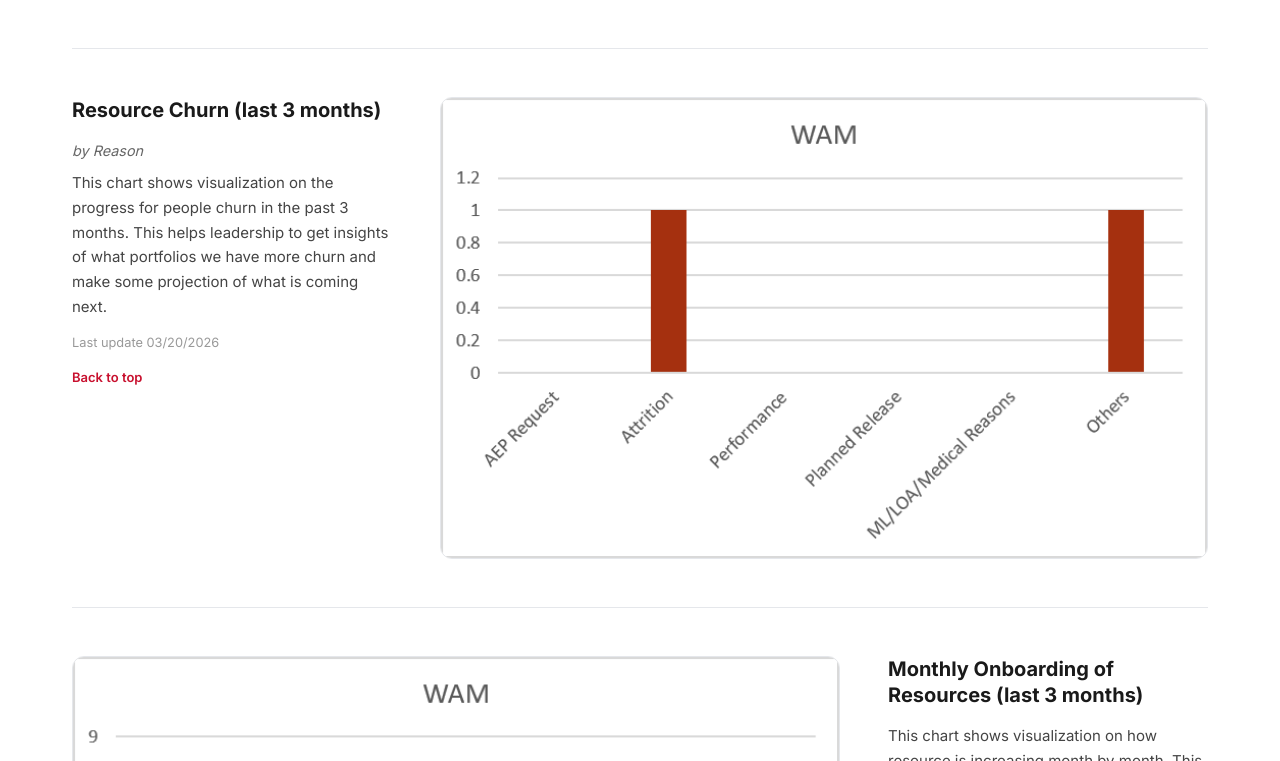
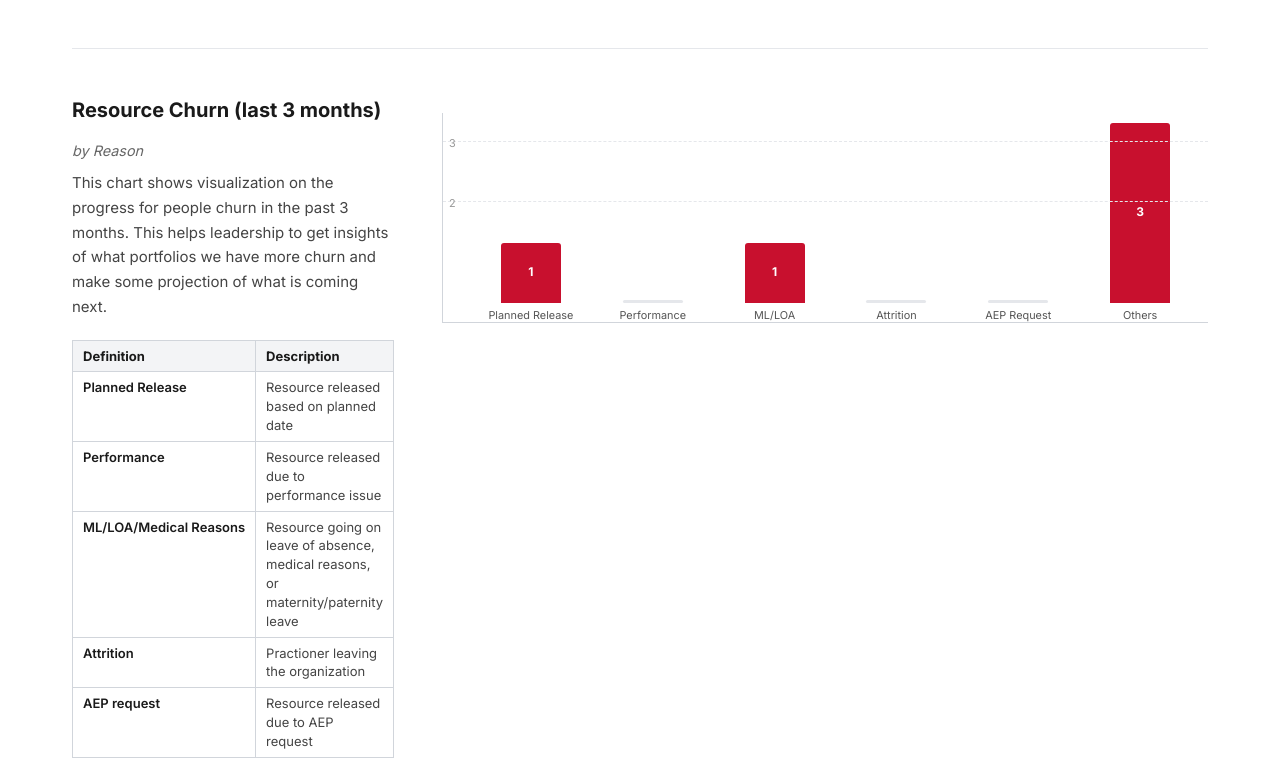
Before and after one commit to matchaorcoffee/AEP-IBM, a React (Vite) app: page /#/portfolios/wam in a window 1280 px wide. Shown: the part 1499-2260 px from the top of the page. Built offline with nearby package versions, Linux system fonts and the light colour scheme.

Commit message:
feat: restore ResourceChurnChart component and table in WAM page

```diff
--- a/src/pages/Portfolios/WAM/WAMPage.tsx
+++ b/src/pages/Portfolios/WAM/WAMPage.tsx
@@ -6,7 +6,7 @@ import coreFlexImg from './assets/CoreFlex.png'
 import onboardingImg from './assets/Onboarding.png'
 import offboardingImg from './assets/Offboarding.png'
 import demandManagementImg from './assets/DemandManagement.png'
-import resourceChurnImg from './assets/ResourceChurn.png'
+import ResourceChurnChart, { ResourceChurnTable } from '../../../components/shared/ResourceChurnChart/ResourceChurnChart'
 
 const videos = import.meta.glob('./assets/*.{mp4,webm,mov}', { eager: true, query: '?url', import: 'default' })
 
@@ -162,12 +162,13 @@ export default function WAMPage() {
                 <h2 className={styles.sectionTitle}>{s.label}</h2>
                 {s.subLabel && <p className={styles.subLabel}>{s.subLabel}</p>}
                 <p className={styles.sectionDesc}>{s.description}</p>
+                {s.id === 'resource-churn' && <ResourceChurnTable />}
                 <p className={styles.lastUpdate}>{LAST_UPDATE}</p>
                 <button className={styles.backToTop} onClick={() => document.getElementById('top')?.scrollIntoView({ behavior: 'smooth' })}>Back to top</button>
               </div>
               <div className={styles.chartSide}>
                 {s.id === 'resource-churn' ? (
-                  <img src={resourceChurnImg} alt="Resource Churn chart" className={styles.chartImg} />
+                  <ResourceChurnChart />
                 ) : s.id === 'geographic-distribution' ? (
                   <img src={geographicDistributionImg} alt="Geographic Distribution chart" className={styles.chartImg} />
                 ) : s.id === 'core-flex-distribution' ? (
```
